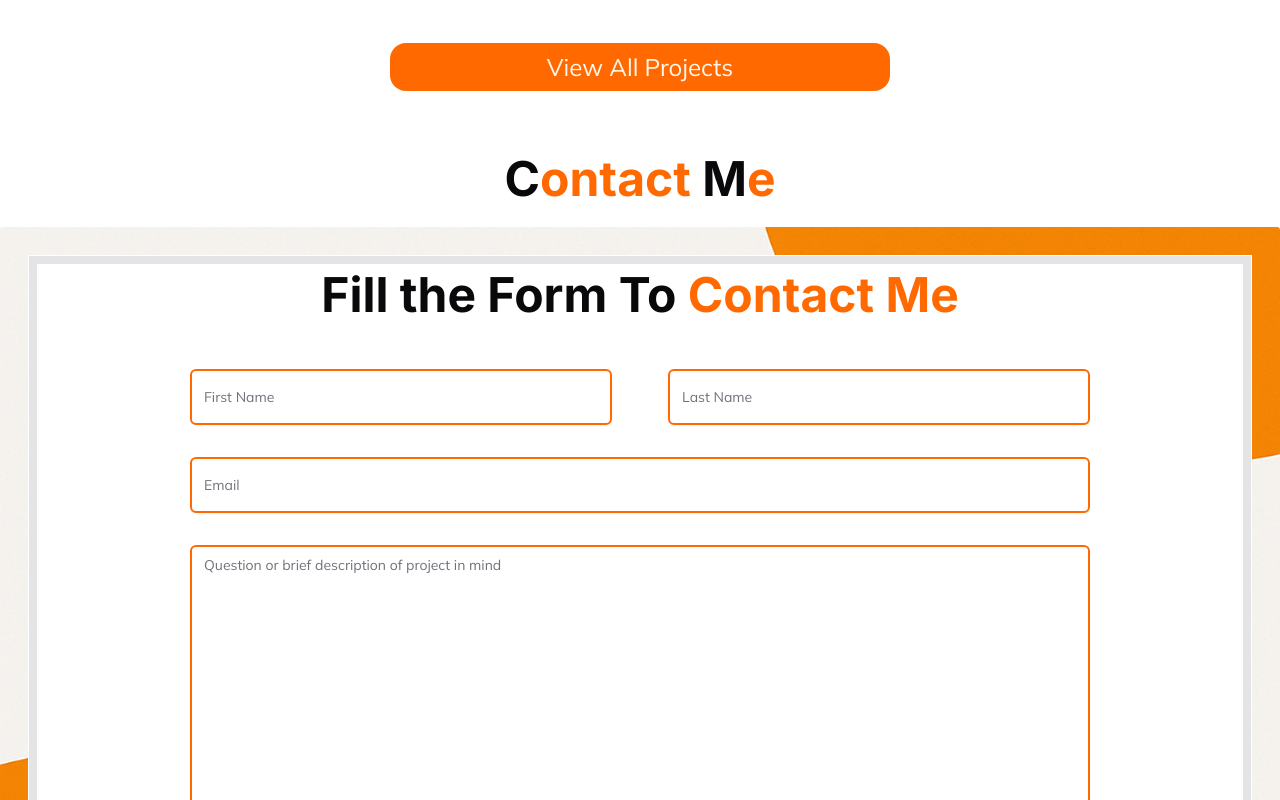
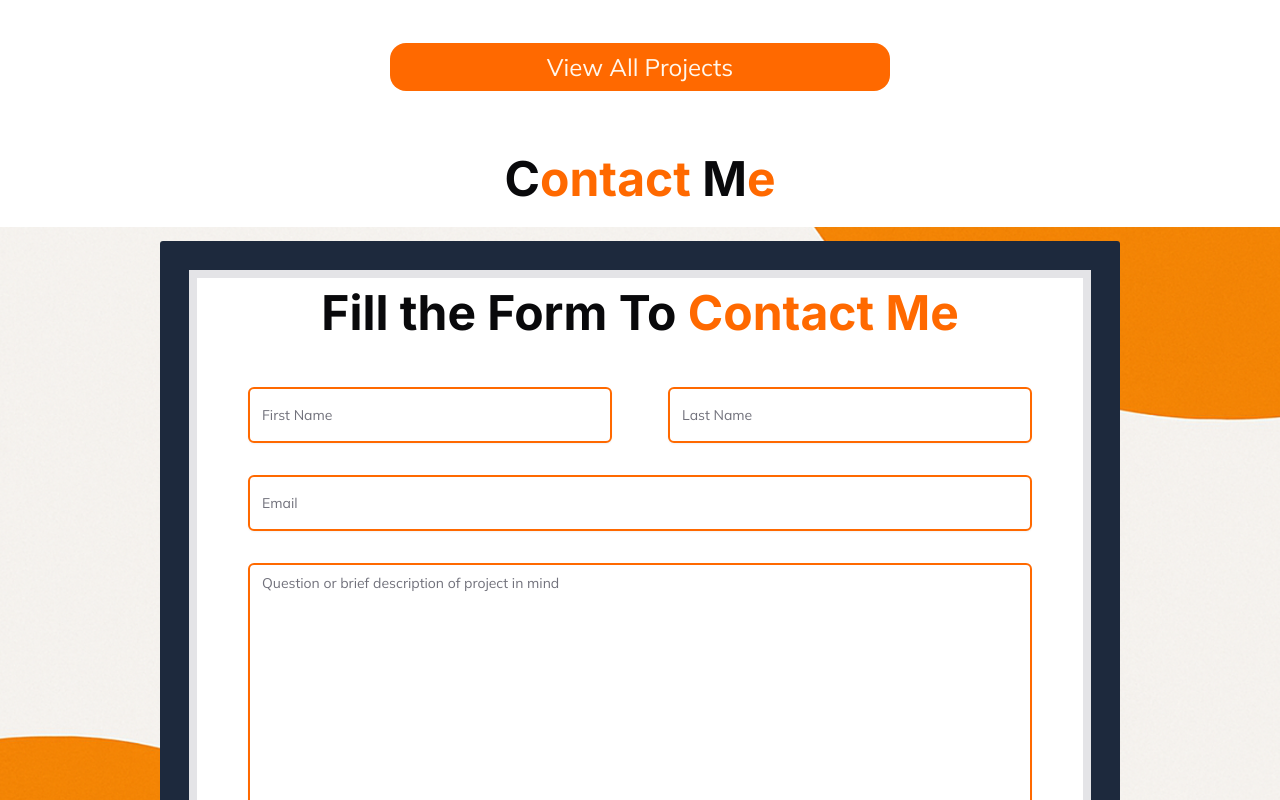
Before and after one commit to ozbo1973-dev/ozbo1973_portfolio, a Next.js app: page / in a window 1280 px wide. Shown: the part 3280-4080 px from the top of the page. Built offline with nearby package versions, Linux system fonts and the light colour scheme; a web font is replaced by a local one.

Commit message:
modify contact and wrapper to fix visual issue

```diff
--- a/src/components/sections/contact.tsx
+++ b/src/components/sections/contact.tsx
@@ -7,22 +7,22 @@ import SectionHeader from "./header";
 
 export default function ContactSection() {
   return (
-    <SectionWrapper>
+    <SectionWrapper bgImage="/images/contact-bg.png">
       <SectionHeader>Contact Me</SectionHeader>
-
+      <div className="flex flex-col mx-auto items-center justify-center w-[75%] min-h-screen">
         <div
           className={cn(
-          "w-full max-w-[1360px] mx-auto",
+            "w-full",
             "p-4 md:p-6 lg:p-7",
-          "bg-slate-800 rounded-[3px]",
-          "bg-[url('/images/contact-bg.png')] bg-cover bg-center bg-no-repeat"
+            " my-auto rounded-[3px]",
+            " bg-slate-800"
           )}
         >
           <div
             className={cn(
               "w-full h-full",
               "p-4 md:p-6 lg:px-14 lg:py-2.5",
-            "bg-card",
+              "bg-card border-4 border-slate-800",
               "outline-8 outline-offset-[-9px] outline-border",
               "flex flex-col justify-center items-center",
               "gap-7 md:gap-12 lg:gap-11"
@@ -113,6 +113,7 @@ export default function ContactSection() {
             </form>
           </div>
         </div>
+      </div>
     </SectionWrapper>
   );
 }
--- a/src/components/sections/wrapper.tsx
+++ b/src/components/sections/wrapper.tsx
@@ -1,8 +1,28 @@
 import React from "react";
+import { cn } from "@/lib/utils";
 
-function SectionWrapper({ children }: { children: React.ReactNode }) {
+interface SectionWrapperProps {
+  children: React.ReactNode;
+  bgImage?: string;
+}
+
+function SectionWrapper({ children, bgImage }: SectionWrapperProps) {
   return (
-    <section className="w-full min-h-screen bg-background">{children}</section>
+    <section
+      className={cn("w-full min-h-screen bg-background")}
+      style={
+        bgImage
+          ? {
+              backgroundImage: `url(${bgImage})`,
+              backgroundSize: "cover",
+              backgroundPosition: "center",
+              backgroundRepeat: "no-repeat",
+            }
+          : undefined
+      }
+    >
+      {children}
+    </section>
   );
 }
 
```
Lines whose indentation alone changed are shown as unchanged.
